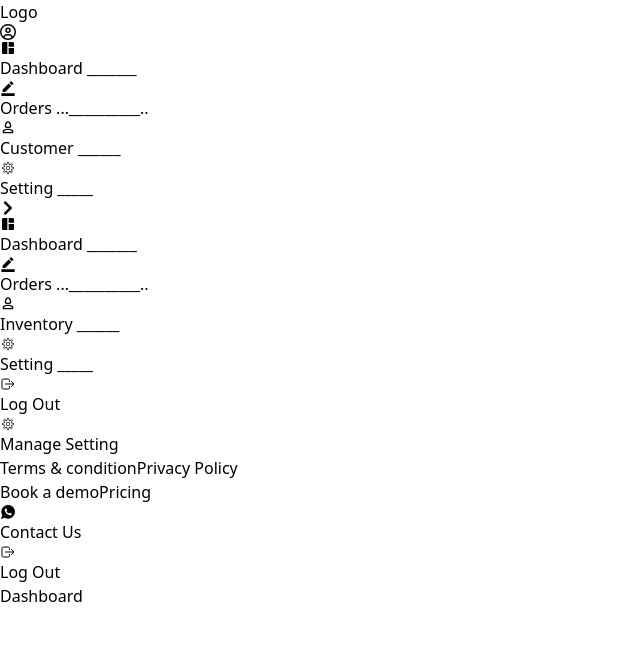
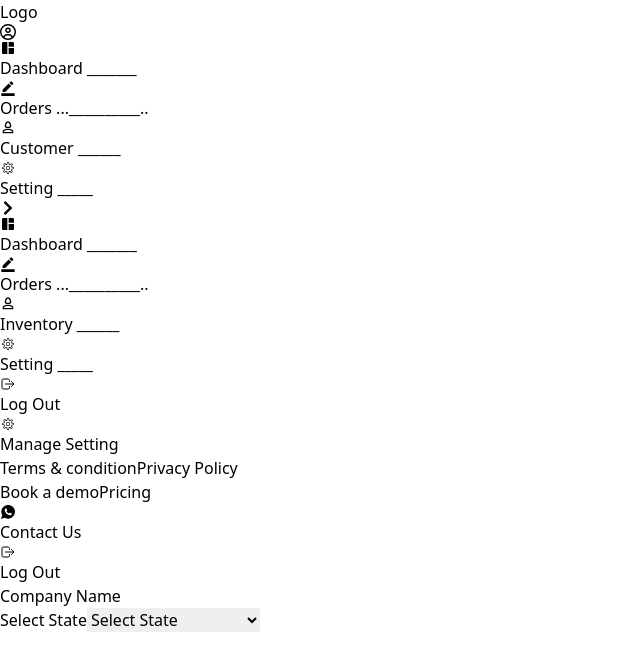
Before and after one commit to prathambhalla12dev/bargainwale-full-stack, a React (Vite) app in the folder client/: page / in a window 1280 px wide. Shown: the top 670 px of the page, without its empty margins (0-640 px from the left). Built offline with nearby package versions, Linux system fonts and the light colour scheme.

Commit message:
update: master to dashboard

```diff
--- a/client/src/pages/Dashboard.tsx
+++ b/client/src/pages/Dashboard.tsx
@@ -1,7 +1,112 @@
+import React, { useState } from "react";
+import CategoryDropdown from "./Category";
+
 const Dashboard = () => {
+  const [selectedState, setSelectedState] = useState("");
+  const [selectedCity, setSelectedCity] = useState("");
+  const [states, setStates] = useState([
+    // List of states and cities
+    {
+      name: "Andhra Pradesh",
+      cities: ["Visakhapatnam", "Vijayawada", "Guntur"],
+    },
+    { name: "Assam", cities: ["Guwahati", "Silchar", "Dibrugarh"] },
+    { name: "Bihar", cities: ["Patna", "Gaya", "Muzaffarpur"] },
+    { name: "Chhattisgarh", cities: ["Raipur", "Bhilai", "Bilaspur"] },
+    { name: "Goa", cities: ["Panaji", "Margao", "Vasco da Gama"] },
+    { name: "Gujarat", cities: ["Ahmedabad", "Surat", "Vadodara"] },
+    { name: "Haryana", cities: ["Chandigarh", "Faridabad", "Gurgaon"] },
+    { name: "Himachal Pradesh", cities: ["Shimla", "Dharamshala", "Kullu"] },
+    { name: "Jammu and Kashmir", cities: ["Srinagar", "Jammu", "Leh"] },
+    { name: "Jharkhand", cities: ["Ranchi", "Jamshedpur", "Dhanbad"] },
+    { name: "Karnataka", cities: ["Bengaluru", "Mysuru", "Mangaluru"] },
+    { name: "Kerala", cities: ["Thiruvananthapuram", "Kochi", "Kozhikode"] },
+    { name: "Madhya Pradesh", cities: ["Bhopal", "Indore", "Jabalpur"] },
+    { name: "Maharashtra", cities: ["Mumbai", "Pune", "Nagpur"] },
+    { name: "Manipur", cities: ["Imphal", "Thoubal", "Chandel"] },
+    { name: "Meghalaya", cities: ["Shillong", "Tura", "Mawsynram"] },
+    { name: "Mizoram", cities: ["Aizawl", "Lunglei", "Saiha"] },
+    { name: "Nagaland", cities: ["Kohima", "Dimapur", "Mokokchung"] },
+    { name: "Odisha", cities: ["Bhubaneswar", "Cuttack", "Rourkela"] },
+    { name: "Punjab", cities: ["Chandigarh", "Ludhiana", "Amritsar"] },
+    { name: "Rajasthan", cities: ["Jaipur", "Jodhpur", "Udaipur"] },
+    { name: "Sikkim", cities: ["Gangtok", "Namchi", "Pelling"] },
+    { name: "Tamil Nadu", cities: ["Chennai", "Coimbatore", "Madurai"] },
+    { name: "Telangana", cities: ["Hyderabad", "Warangal", "Nizamabad"] },
+    { name: "Tripura", cities: ["Agartala", "Dharmanagar", "Khowai"] },
+    { name: "Uttarakhand", cities: ["Dehradun", "Haridwar", "Roorkee"] },
+    { name: "Uttar Pradesh", cities: ["Lucknow", "Kanpur", "Agra"] },
+    { name: "West Bengal", cities: ["Kolkata", "Howrah", "Asansol"] },
+  ]);
+
+  const handleStateChange = (event: React.ChangeEvent<HTMLSelectElement>) => {
+    setSelectedState(event.target.value);
+    setSelectedCity("");
+  };
+
+  const handleCityChange = (event: React.ChangeEvent<HTMLSelectElement>) => {
+    setSelectedCity(event.target.value);
+  };
+
+  const handleGoTo = () => {
+    localStorage.setItem("state", selectedState);
+    localStorage.setItem("city", selectedCity);
+  };
+
   return (
-    <div className="relative top-[70px]">
-      <h1 className="text-center">Dashboard</h1>
+    <div className="relative top-[70px] lg:ml-[7%] p-10">
+      <h1 className="text-3xl font-bold text-gray-900">Company Name</h1>
+      <div className="flex flex-col mt-6">
+        <label className="block text-sm font-medium text-gray-700">
+          Select State
+        </label>
+        <select
+          value={selectedState}
+          onChange={handleStateChange}
+          className="mt-1 block w-full pl-3 py-2 text-base border border-gray-300 rounded-md focus:ring-indigo-500 focus:border-indigo-500 sm:text-sm"
+        >
+          <option value="">Select State</option>
+          {states.map((state) => (
+            <option key={state.name} value={state.name}>
+              {state.name}
+            </option>
+          ))}
+        </select>
+      </div>
+      {selectedState && (
+        <div className="flex flex-col mt-6">
+          <label className="block text-sm font-medium text-gray-700">
+            Select City
+          </label>
+          <select
+            value={selectedCity}
+            onChange={handleCityChange}
+            className="mt-1 block w-full pl-3 py-2 text-base border border-gray-300 rounded-md focus:ring-indigo-500 focus:border-indigo-500 sm:text-sm"
+          >
+            <option value="">Select City</option>
+            {states
+              .find((state) => state.name === selectedState)
+              ?.cities.map((city) => (
+                <option key={city} value={city}>
+                  {city}
+                </option>
+              ))}
+          </select>
+        </div>
+      )}
+      {
+        selectedCity && (
+          <CategoryDropdown state={selectedState} city={selectedCity} />
+        )
+        // : (
+        //   <button
+        //     onClick={handleGoTo}
+        //     className="mt-6 py-2 px-4 border border-transparent text-sm font-medium rounded-md text-white bg-indigo-600 hover:bg-indigo-700 focus:outline-none focus:ring-2 focus:ring-offset-2 focus:ring-indigo-500"
+        //   >
+        //     Go To About Page
+        //   </button>
+        // )
+      }
     </div>
   );
 };
```
